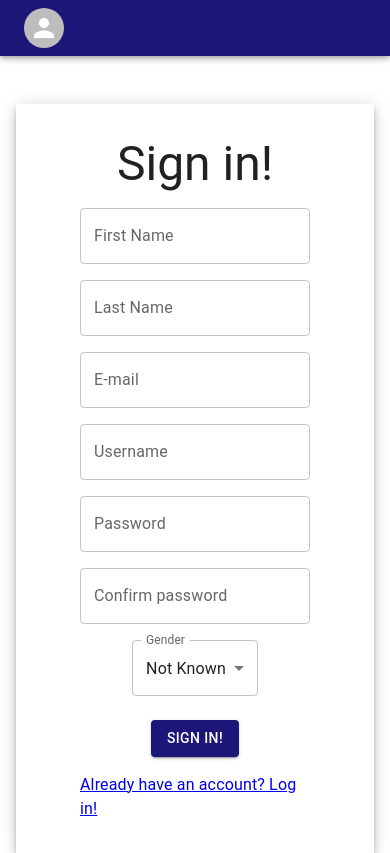
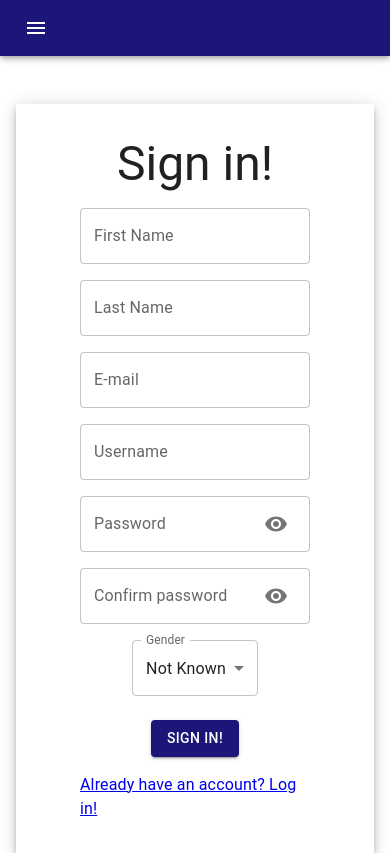
Before and after one commit to kamill10/events_system, a React (Vite) app in the folder ssbd202401web/: page /signin in a window 390 px wide. Built offline with nearby package versions, Linux system fonts and the light colour scheme.

Commit message:
Dodanie odsłonięcie hasła, usprawnienia w UX

```diff
--- a/ssbd202401web/src/components/LinkComponent.tsx
+++ b/ssbd202401web/src/components/LinkComponent.tsx
@@ -1,18 +1,24 @@
-import { Link } from "react-router-dom";
 import { LinkPropType } from "../types/Components";
+import { MenuItem, Typography } from "@mui/material";
 
 export default function LinkComponent(props: LinkPropType) {
   return (
-    <Link
-      style={{
-        textDecoration: "none",
-        color: "inherit",
-        fontSize: "18px",
-        fontWeight: 500,
+    <MenuItem
+      onClick={() => {
+        props.handleClose();
+        props.onClick();
       }}
-      to={props.href}
     >
-      {props.name}
-    </Link>
+      <Typography
+        textAlign={"center"}
+        sx={{
+          color: "inherit",
+          fontSize: "18px",
+          fontWeight: 500,
+        }}
+      >
+        {props.name}
+      </Typography>
+    </MenuItem>
   );
 }
--- a/ssbd202401web/src/components/NavbarComponent.tsx
+++ b/ssbd202401web/src/components/NavbarComponent.tsx
@@ -4,7 +4,6 @@ import {
   Box,
   IconButton,
   Menu,
-  MenuItem,
   Slide,
   Switch,
   Toolbar,
@@ -15,12 +14,15 @@ import NavbarPropType from "../types/Components";
 import LinkComponent from "./LinkComponent";
 import HeadingComponent from "./HeadingComponent";
 import { MouseEvent, useState } from "react";
+import MenuIcon from "@mui/icons-material/Menu";
 import { useAccount } from "../hooks/useAccount";
-import { useNavigate } from "react-router-dom";
 import { Pathnames } from "../router/Pathnames";
 import { useTranslation } from "react-i18next";
+import { useNavigate } from "react-router-dom";
+import { useWindowWidth } from "../hooks/useWindowWidth";
 
 export default function NavbarComponent(props: NavbarPropType) {
+  const width = useWindowWidth();
   const [anchorElUser, setAnchorElUser] = useState<null | HTMLElement>(null);
   const { adminLayout, setAdminLayout, isAdmin, isManager } = useAccount();
   const navigate = useNavigate();
@@ -73,14 +75,12 @@ export default function NavbarComponent(props: NavbarPropType) {
               {props.routes.map((route) => {
                 return (
                   route.renderOnNavbar && (
-                    <MenuItem key={route.name}>
-                      <Typography textAlign={"center"}>
                     <LinkComponent
+                      handleClose={handleDropDownClose}
                       href={route.pathname}
                       name={t(route.name)}
+                      onClick={() => navigate(route.pathname)}
                     ></LinkComponent>
-                      </Typography>
-                    </MenuItem>
                   )
                 );
               })}
@@ -94,7 +94,11 @@ export default function NavbarComponent(props: NavbarPropType) {
                 ></Switch>
               )}
               <IconButton onClick={handleDropDownOpen}>
+                {width < 900 ? (
+                  <MenuIcon sx={{ color: "white" }}></MenuIcon>
+                ) : (
                   <Avatar></Avatar>
+                )}
               </IconButton>
               <Menu
                 sx={{ mt: "45px" }}
@@ -112,16 +116,26 @@ export default function NavbarComponent(props: NavbarPropType) {
                 onClose={handleDropDownClose}
               >
                 {props.routes.map((route) => {
+                  if (width < 900) {
+                    return (
+                      (route.renderOnDropdown || route.renderOnNavbar) && (
+                        <LinkComponent
+                          handleClose={handleDropDownClose}
+                          href={route.pathname}
+                          name={t(route.name)}
+                          onClick={() => navigate(route.pathname)}
+                        ></LinkComponent>
+                      )
+                    );
+                  }
                   return (
                     route.renderOnDropdown && (
-                      <MenuItem key={route.name} onClick={handleDropDownClose}>
-                        <Typography textAlign={"center"}>
                       <LinkComponent
+                        handleClose={handleDropDownClose}
                         href={route.pathname}
                         name={t(route.name)}
+                        onClick={() => navigate(route.pathname)}
                       ></LinkComponent>
-                        </Typography>
-                      </MenuItem>
                     )
                   );
                 })}
--- a/ssbd202401web/src/components/TextFieldComponent.tsx
+++ b/ssbd202401web/src/components/TextFieldComponent.tsx
@@ -1,11 +1,74 @@
-import { TextField, Typography } from "@mui/material";
+import {
+  IconButton,
+  InputAdornment,
+  TextField,
+  Typography,
+} from "@mui/material";
 import { Controller, FieldValues, Path } from "react-hook-form";
 import { TextFieldProps } from "../types/Components";
+import { useState } from "react";
+import Visibility from "@mui/icons-material/Visibility";
+import VisibilityOff from "@mui/icons-material/VisibilityOff";
 
 export default function TextFieldComponent<T extends FieldValues>(
   props: TextFieldProps<T>,
 ) {
   const { control, name, trigger, errors, label, type, disabled } = props;
+  const [textVisible, setTextVisible] = useState(false);
+
+  if (type === "password")
+    return (
+      <>
+        <Controller
+          name={name}
+          control={control}
+          render={({ field }) => {
+            return (
+              <TextField
+                sx={{
+                  marginTop: "1rem",
+                }}
+                value={field.value}
+                onChange={(e) => {
+                  field.onChange(e);
+                  setTimeout(() => trigger(e.target.name as Path<T>), 500);
+                  setTextVisible(false);
+                }}
+                id={field.name}
+                label={label}
+                name={field.name}
+                autoComplete=""
+                fullWidth
+                type={textVisible ? "text" : "password"}
+                error={errors[name] ? true : false}
+                disabled={disabled}
+                InputProps={{
+                  endAdornment: (
+                    <InputAdornment position="end">
+                      <IconButton
+                        aria-label="toggle password visibility"
+                        onClick={() => setTextVisible(!textVisible)}
+                      >
+                        {textVisible ? <VisibilityOff /> : <Visibility />}
+                      </IconButton>
+                    </InputAdornment>
+                  ),
+                }}
+              ></TextField>
+            );
+          }}
+        ></Controller>
+        <Typography
+          color={"red"}
+          fontSize={14}
+          width={"inherit"}
+          margin={"none"}
+        >
+          {errors[name]?.message as string}
+        </Typography>
+      </>
+    );
+
   return (
     <>
       <Controller
--- /dev/null
+++ b/ssbd202401web/src/hooks/useWindowWidth.ts
@@ -0,0 +1,14 @@
+import { useLayoutEffect, useState } from "react";
+
+export function useWindowWidth() {
+  const [size, setSize] = useState(0);
+  useLayoutEffect(() => {
+    function updateSize() {
+      setSize(window.innerWidth);
+    }
+    window.addEventListener("resize", updateSize);
+    updateSize();
+    return () => window.removeEventListener("resize", updateSize);
+  }, []);
+  return size;
+}
--- a/ssbd202401web/src/internationalization/index.tsx
+++ b/ssbd202401web/src/internationalization/index.tsx
@@ -202,7 +202,7 @@ i18next.use(initReactI18next).init({
       translation: {
         accountsLink: "Accounts",
         eventsLink: "Events",
-        logInLink: "Log In",
+        logInLink: "Log in",
         registerLink: "Sign in",
         profileLink: "Profile",
         logOutLink: "Log-out",
--- a/ssbd202401web/src/pages/SigninPage.tsx
+++ b/ssbd202401web/src/pages/SigninPage.tsx
@@ -1,10 +1,6 @@
 import { Button, Typography } from "@mui/material";
 import { useAccount } from "../hooks/useAccount";
-import {
-  SubmitErrorHandler,
-  SubmitHandler,
-  useForm,
-} from "react-hook-form";
+import { SubmitErrorHandler, SubmitHandler, useForm } from "react-hook-form";
 import { signInValidationSchema } from "../validation/schemas";
 import { yupResolver } from "@hookform/resolvers/yup";
 import { Pathnames } from "../router/Pathnames";
--- a/ssbd202401web/src/types/Components.ts
+++ b/ssbd202401web/src/types/Components.ts
@@ -36,6 +36,9 @@ export default interface NavbarPropType {
 export interface LinkPropType {
   href: string;
   name: string;
+  onClick: () => void;
+  handleClose: () => void;
+  route?: RouteType;
 }
 
 export interface GenderListProps<T extends FieldValues> {
```
Lines whose indentation alone changed are shown as unchanged.
